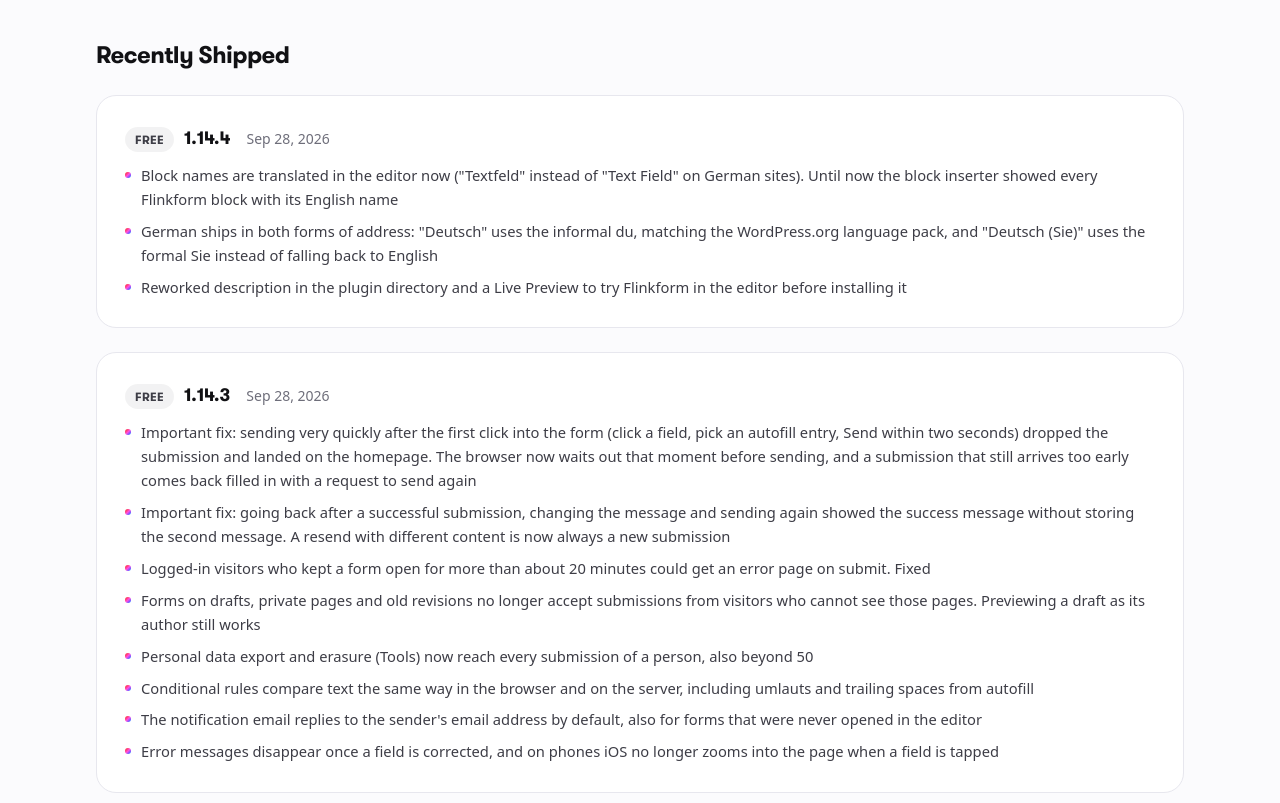
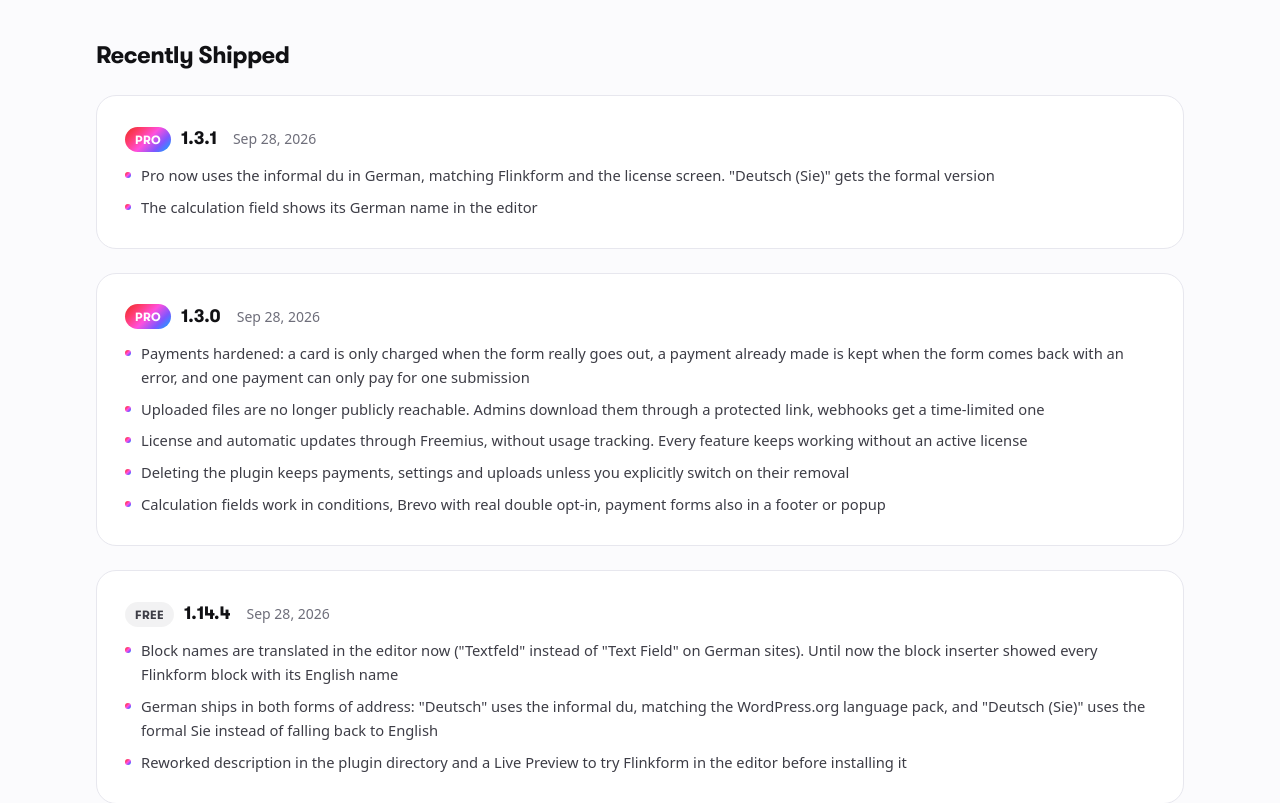
Before and after one commit to dennisbuchwald/flinkform.de, a Next.js app: page /en/roadmap in a window 1280 px wide. Shown: the part 2040-2843 px from the top of the page. Built offline with nearby package versions, Linux system fonts and the light colour scheme.

Commit message:
Pro 1.3.0 and 1.3.1 in the changelog (DE + EN)

```diff
--- a/content/de/roadmap.ts
+++ b/content/de/roadmap.ts
@@ -108,6 +108,27 @@
   },
   changelogHeading: "Zuletzt erschienen",
   changelog: [
+    {
+      area: "Pro",
+      version: "1.3.1",
+      date: "28.09.2026",
+      items: [
+        "Pro spricht jetzt mit du, passend zu Flinkform und dem Lizenz-Bildschirm. \"Deutsch (Sie)\" bekommt die förmliche Fassung",
+        "Das Berechnungsfeld heißt im Editor jetzt auch auf Deutsch so",
+      ],
+    },
+    {
+      area: "Pro",
+      version: "1.3.0",
+      date: "28.09.2026",
+      items: [
+        "Zahlungen abgesichert: Eine Karte wird nur noch belastet, wenn das Formular wirklich abgeschickt wird. Eine bereits bezahlte Zahlung bleibt erhalten, wenn das Formular mit einem Fehler zurückkommt, und eine Zahlung kann nur für genau eine Einsendung verwendet werden",
+        "Hochgeladene Dateien sind nicht mehr öffentlich abrufbar. Admins laden sie über einen geschützten Link, Webhooks bekommen einen befristet gültigen Link",
+        "Lizenz und automatische Updates über Freemius, ohne Nutzungs-Tracking. Alle Funktionen laufen auch ohne aktive Lizenz weiter",
+        "Beim Löschen des Plugins bleiben Zahlungen, Einstellungen und Uploads erhalten, außer du schaltest das Entfernen ausdrücklich ein",
+        "Berechnungsfelder funktionieren in Bedingungen, Brevo mit echtem Double-Opt-in, Zahlformulare auch im Footer oder Popup",
+      ],
+    },
     {
       area: "Free",
       version: "1.14.4",
--- a/content/en/roadmap.ts
+++ b/content/en/roadmap.ts
@@ -108,6 +108,27 @@
   },
   changelogHeading: "Recently Shipped",
   changelog: [
+    {
+      area: "Pro",
+      version: "1.3.1",
+      date: "Sep 28, 2026",
+      items: [
+        "Pro now uses the informal du in German, matching Flinkform and the license screen. \"Deutsch (Sie)\" gets the formal version",
+        "The calculation field shows its German name in the editor",
+      ],
+    },
+    {
+      area: "Pro",
+      version: "1.3.0",
+      date: "Sep 28, 2026",
+      items: [
+        "Payments hardened: a card is only charged when the form really goes out, a payment already made is kept when the form comes back with an error, and one payment can only pay for one submission",
+        "Uploaded files are no longer publicly reachable. Admins download them through a protected link, webhooks get a time-limited one",
+        "License and automatic updates through Freemius, without usage tracking. Every feature keeps working without an active license",
+        "Deleting the plugin keeps payments, settings and uploads unless you explicitly switch on their removal",
+        "Calculation fields work in conditions, Brevo with real double opt-in, payment forms also in a footer or popup",
+      ],
+    },
     {
       area: "Free",
       version: "1.14.4",
```
